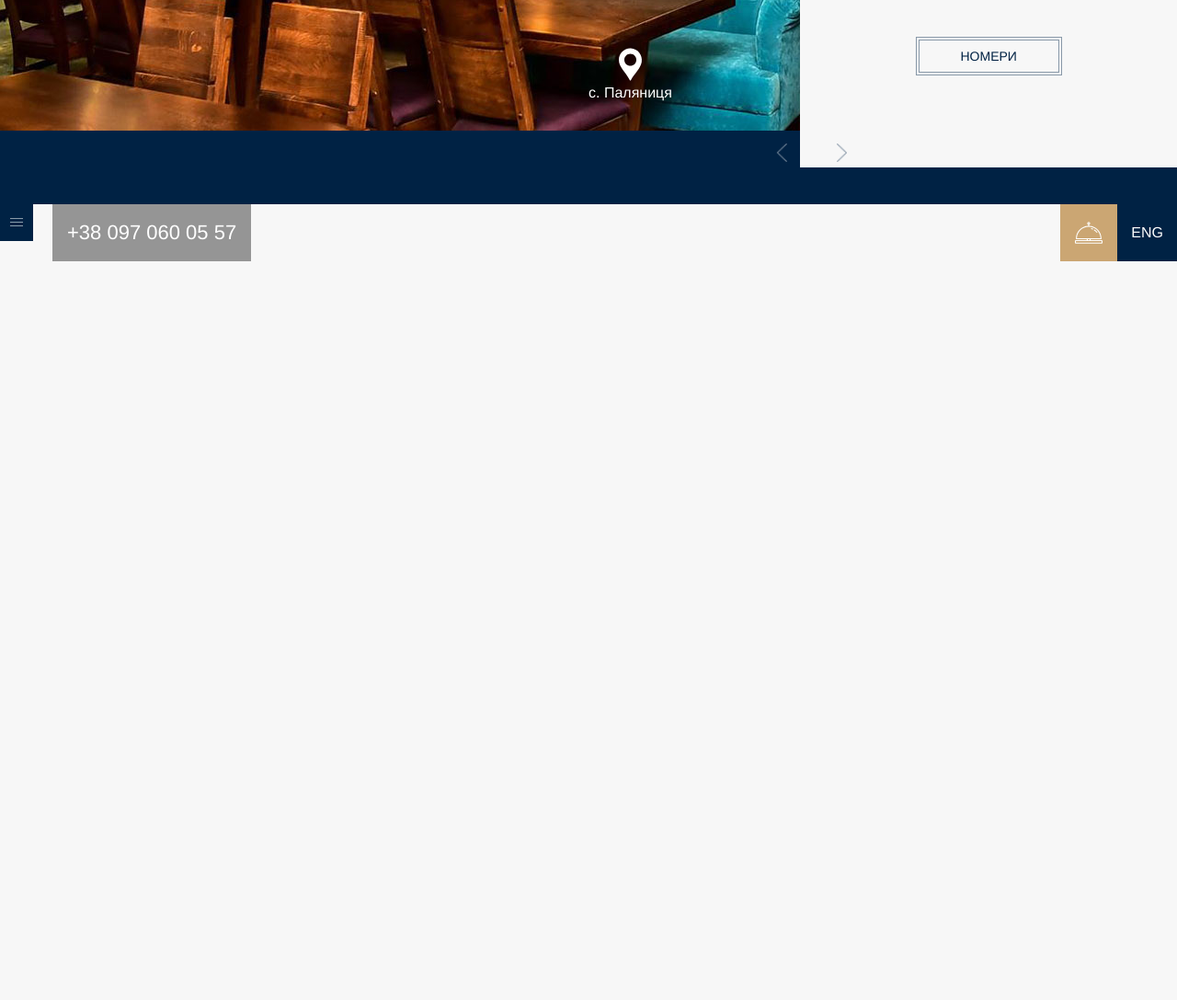
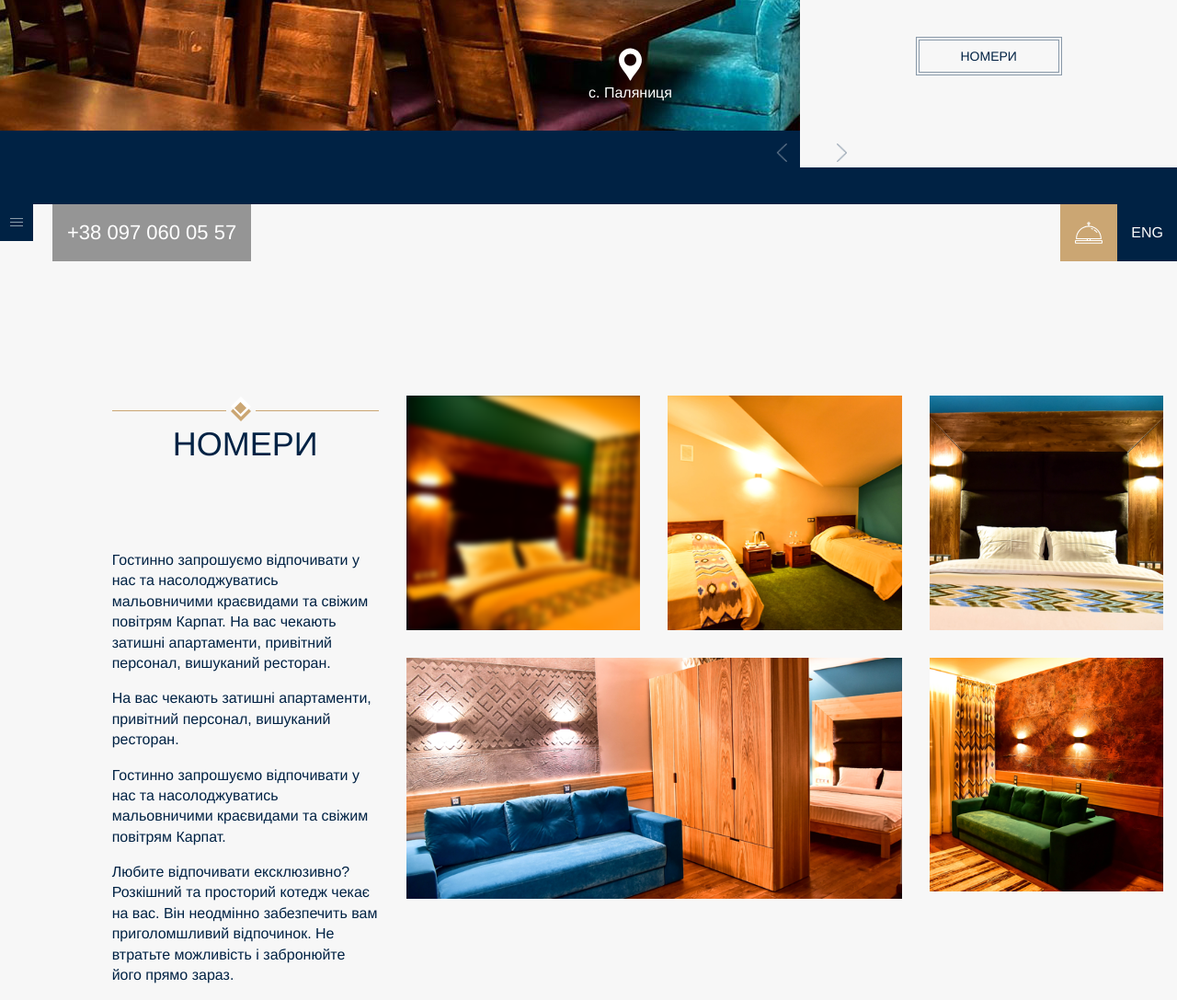
Before and after one commit to AndriiSavchuk/lions.line--task, a website: page app/index.html in a window 1280 px wide. Shown: the part 858-1945 px from the top of the page at 92% size. Before the commit the page ends 1158 px from the top, so only its background shows below. Drawn offline with Linux system fonts and the light colour scheme.

Commit message:
Added content to Rooms section

```diff
--- a/app/index.html
+++ b/app/index.html
@@ -106,6 +106,60 @@
                 </div>
             </div>
 
+            <div class="container-fluid rooms-content">
+                <div class="row">
+                    <div class="col-lg-3 offset-lg-1">
+                        <div class="rooms-descr">
+                            <div class="welc-icon">
+                                <img src="img/icons/welcome_rect.png" alt="Welcome icon" />
+                            </div>
+                            <hr class="gold-line">
+                            <h1>Номери</h1>
+                            <p>Гостинно запрошуємо відпочивати у нас та насолоджуватись мальовничими краєвидами та свіжим повітрям Карпат. На вас чекають затишні апартаменти, привітний персонал, вишуканий ресторан.</p>
+                            <p>На вас чекають затишні апартаменти, привітний персонал, вишуканий ресторан.</p>
+                            <p>Гостинно запрошуємо відпочивати у нас та насолоджуватись мальовничими краєвидами та свіжим повітрям Карпат.</p>
+                            <p>Любите відпочивати ексклюзивно? Розкішний та просторий котедж чекає на вас. Він неодмінно забезпечить вам приголомшливий відпочинок. Не втратьте можливість і забронюйте його прямо зараз.</p>
+                        </div>
+                    </div>
+
+                    <div class="col-lg-8">
+                        <div class="row">
+                            <div class="col-md-4">
+                                <div class="room-photo">
+                                    <img src="img/room1.png" alt="Room 1"/>
+                                </div>
+                            </div>
+
+                            <div class="col-md-4">
+                                <div class="room-photo">
+                                    <img src="img/room2.png" alt="Room 2"/>
+                                </div>
+                            </div>
+
+                            <div class="col-sm-4">
+                                <div class="room-photo">
+                                    <img src="img/room3.png" alt="Room 3"/>
+                                </div>
+                            </div>
+                        </div>
+
+                        <div class="row">
+                            <div class="col-md-8">
+                                <div class="room-photo">
+                                    <img src="img/room4.png" alt="Room 4" />
+                                </div>
+                            </div>
+
+                            <div class="col-md-4">
+                                <div class="room-photo">
+                                    <img src="img/room5.png" alt="Room 5" />
+                                </div>
+                            </div>
+                        </div>
+                    </div>
+                </div>
+            </div>
+
         </section>
     <!-- End ofSection Rooms -->
 
--- a/app/sass/main.sass
+++ b/app/sass/main.sass
@@ -67,7 +67,7 @@
         z-index: 1
         .welcome-content
             position: relative
-            border-top: 2px solid $color-tertiary
+            border-top: 1px solid $color-tertiary
             padding: 0 45px
             text-align: center
             .welc-icon
@@ -122,6 +122,7 @@
 
 #rooms
     .top-nav
+        margin-bottom: 130px
         .menu
             float: left
             .menu-img
@@ -157,6 +158,34 @@
                 background-color: $color-secondary
                 color: $font-color-secondary
 
+    .rooms-content
+        .rooms-descr
+            position: relative
+            .welc-icon
+                position: absolute
+                top: -20px
+                left: 43%
+                padding: 5px
+                background-color: $color-primary
+                z-index: 1
+
+            .gold-line
+                width: 340px
+                max-width: 100%
+                border-top: 1px solid $color-tertiary
+
+            h1
+                margin-bottom: 95px
+                text-transform: uppercase
+                font-size: 36px
+                text-align: center
+        .room-photo
+            margin-bottom: 30px
+            img
+                max-width: 100%
+
+
+
 
 
 /* Always at the end */
```
Also changed, not shown: app/css/main.min.css, app/img/frame.png (added), app/img/room1.png (added), app/img/room2.png (added), app/img/room3.png (added), app/img/room4.png (added), app/img/room5.png (added).
